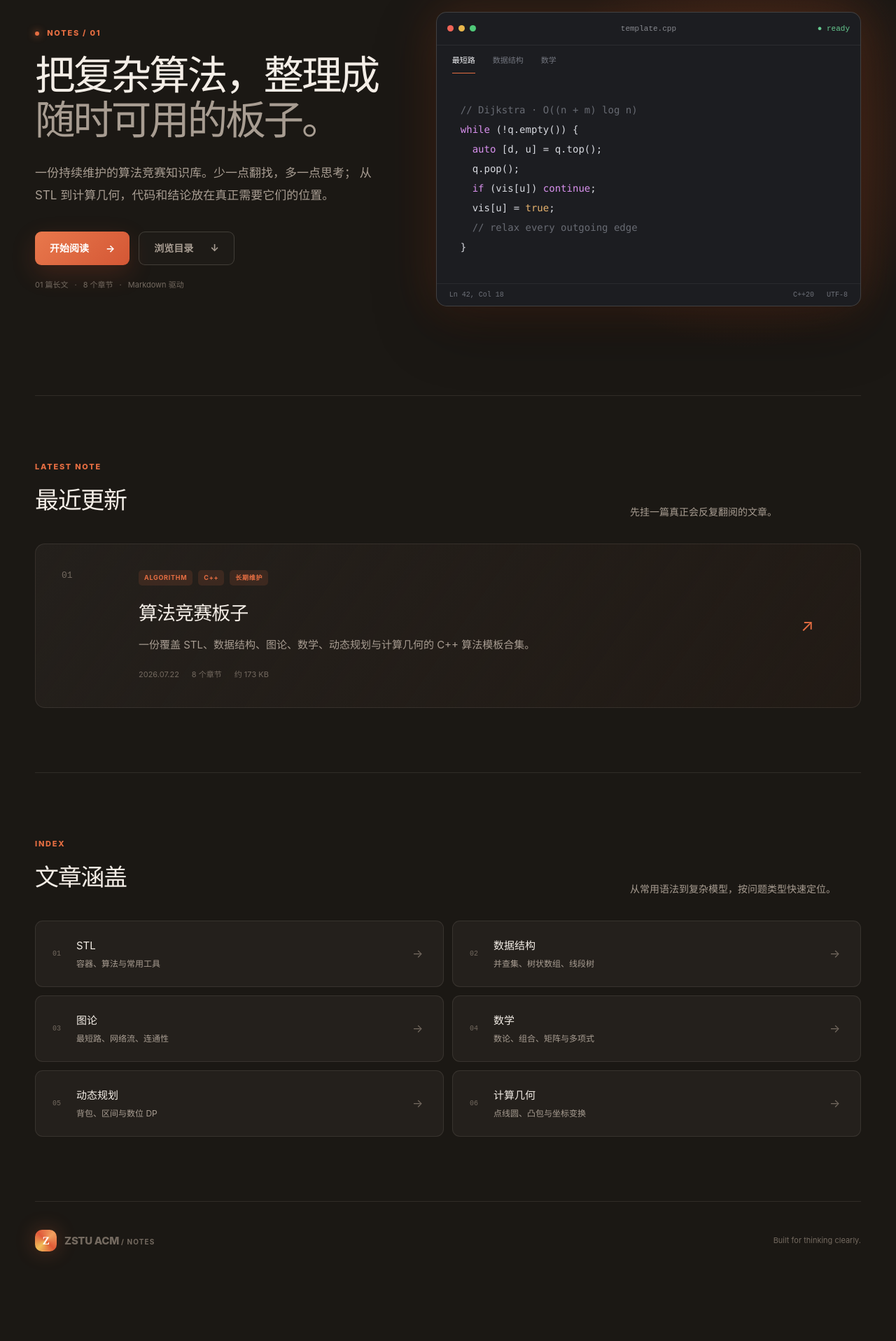
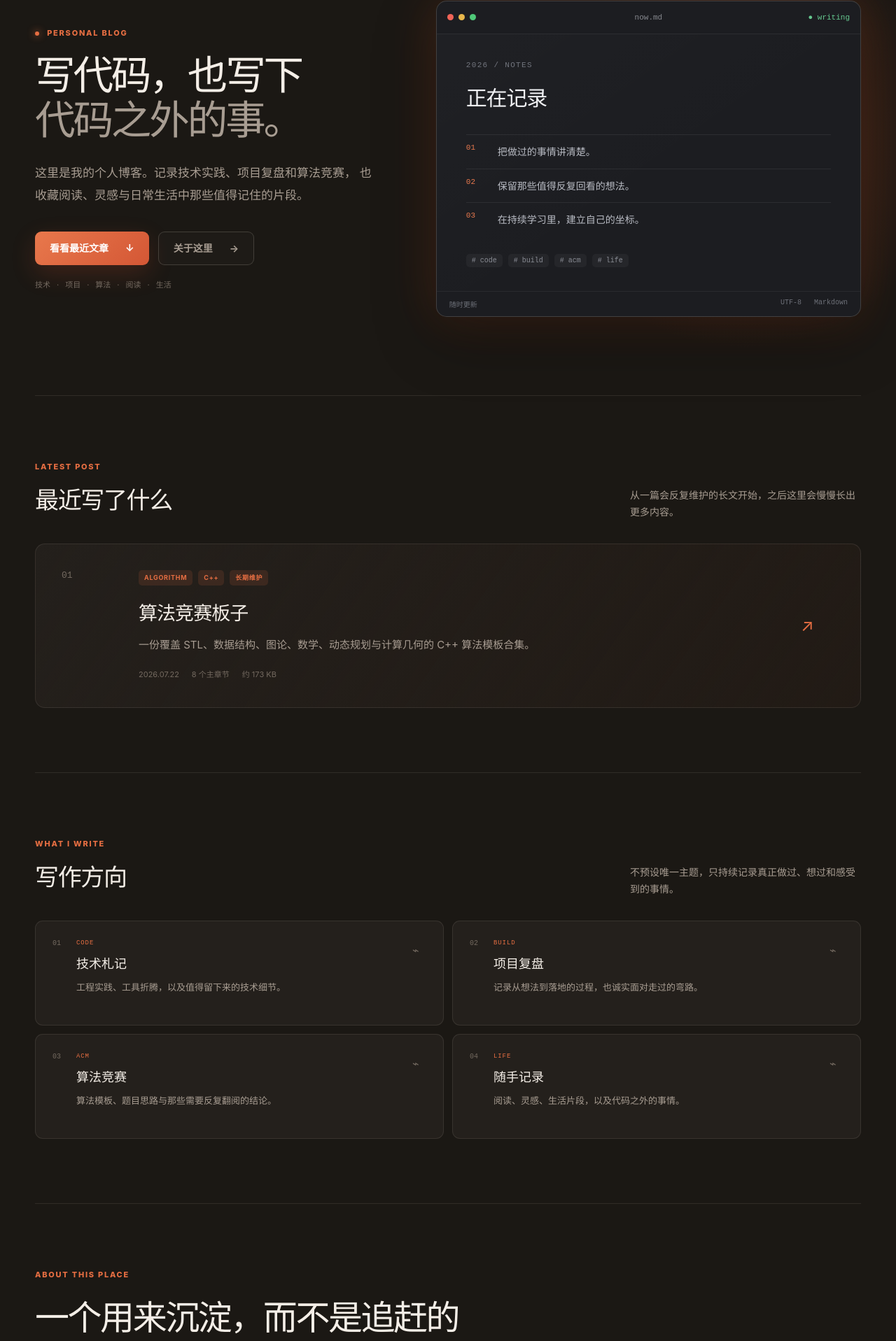
Before and after one commit to IoveCelestina/Manifold, a Next.js app: page / in a window 1280 px wide. Shown: the part 201-2118 px from the top of the page at 70% size. Before the commit the page ends 2045 px from the top, so only its background shows below. Built offline with nearby package versions, Linux system fonts and the light colour scheme.

Commit message:
fix: broaden blog homepage and reading layout

```diff
--- a/app/components/SiteHeader.tsx
+++ b/app/components/SiteHeader.tsx
@@ -5,10 +5,10 @@ export function SiteHeader() {
   return (
     <header className="site-header">
       <div className="header-inner shell">
-        <Link className="brand" href="/" aria-label="ZSTU ACM Notes 首页">
-          <span className="brand-mark">Z</span><span>ZSTU ACM <small>/ NOTES</small></span>
+        <Link className="brand" href="/" aria-label="ZSTUACM Blog 首页">
+          <span className="brand-mark">Z</span><span>ZSTUACM <small>/ BLOG</small></span>
         </Link>
-        <nav aria-label="主导航"><Link href="/">首页</Link><Link href="/#latest">文章</Link><Link href="/#topics">专题</Link></nav>
+        <nav aria-label="主导航"><Link href="/">首页</Link><Link href="/#latest">文章</Link><Link href="/#writing">分类</Link><Link href="/#about">关于</Link></nav>
         <ThemeToggle />
       </div>
     </header>
--- a/app/components/ThemeToggle.tsx
+++ b/app/components/ThemeToggle.tsx
@@ -7,7 +7,8 @@ export function ThemeToggle() {
   useEffect(() => {
     const next = window.localStorage.getItem("blog-theme") === "light";
     document.documentElement.dataset.theme = next ? "light" : "dark";
-    setLight(next);
+    const frame = window.requestAnimationFrame(() => setLight(next));
+    return () => window.cancelAnimationFrame(frame);
   }, []);
 
   function toggle() {
--- a/app/globals.css
+++ b/app/globals.css
@@ -139,8 +139,14 @@ button, input { font: inherit; }
 .hero-code { min-height: 300px; margin: 0; padding: 38px 34px; color: #d7d9df; background: transparent; font: 14px/2 ui-monospace, "Cascadia Code", Consolas, monospace; }
 .code-muted { color: #686b73; }.code-keyword { color: #d991ee; }.code-number { color: #e7b36e; }
 .window-footer { display: flex; justify-content: space-between; padding: 10px 18px; border-top: 1px solid rgba(255,255,255,0.06); color: #6e7179; font: 10px ui-monospace, monospace; }
+.note-paper { min-height: 333px; padding: 38px 42px 34px; color: #d7d9df; background: linear-gradient(145deg, rgba(255,255,255,0.015), transparent 58%); }
+.note-date { margin: 0 0 16px; color: #72757e; font: 11px ui-monospace, monospace; letter-spacing: 0.12em; }
+.note-paper h2 { margin: 0 0 26px; color: #f0f1f4; font-size: 30px; letter-spacing: -0.04em; }
+.note-line { display: grid; grid-template-columns: 32px 1fr; gap: 13px; padding: 12px 0; border-top: 1px solid rgba(255,255,255,0.07); }
+.note-line span { color: #e8794e; font: 11px ui-monospace, monospace; }.note-line p { margin: 0; color: #b8bbc3; font-size: 14px; }
+.note-tags { display: flex; flex-wrap: wrap; gap: 8px; margin-top: 25px; }.note-tags span { padding: 4px 8px; border-radius: 5px; color: #8b8e96; background: rgba(255,255,255,0.04); font: 10px ui-monospace, monospace; }
 
-.latest-section, .topics-section { padding: 92px 0; border-top: 1px solid var(--line); }
+.latest-section, .topics-section, .about-section { padding: 92px 0; border-top: 1px solid var(--line); }
 .section-heading { display: flex; justify-content: space-between; align-items: end; margin-bottom: 34px; }
 .section-heading .eyebrow { margin-bottom: 9px; }
 .section-heading h2 { margin: 0; font-size: 34px; letter-spacing: -0.04em; }
@@ -158,27 +164,29 @@ button, input { font: inherit; }
 .topic-card { display: grid; grid-template-columns: 34px 1fr 20px; align-items: center; padding: 22px 24px; border: 1px solid var(--line); border-radius: 11px; background: var(--panel); transition: background 160ms ease, border-color 160ms ease; }
 .topic-card:hover { border-color: var(--line-strong); background: var(--panel-strong); }
 .topic-card > span { color: var(--faint); font: 10px ui-monospace, monospace; }.topic-card h3 { margin: 0; font-size: 15px; }.topic-card p { margin: 3px 0 0; color: var(--muted); font-size: 12px; }.topic-card b { color: var(--faint); font-weight: 400; }
+.writing-card { min-height: 150px; align-items: start; padding-top: 26px; }.writing-card small { display: block; margin-bottom: 10px; color: var(--accent); font: 9px ui-monospace, monospace; letter-spacing: 0.1em; }.writing-card h3 { font-size: 18px; }.writing-card p { max-width: 420px; margin-top: 7px; font-size: 13px; line-height: 1.65; }.writing-card b { padding-top: 2px; }
+.about-section > .eyebrow { margin-bottom: 22px; }.about-section > div { display: grid; grid-template-columns: 1fr 0.8fr; gap: 80px; align-items: end; }.about-section h2 { max-width: 650px; margin: 0; font-size: clamp(32px, 4vw, 49px); line-height: 1.22; letter-spacing: -0.05em; }.about-section div p { margin: 0; color: var(--muted); font-size: 15px; line-height: 1.9; }
 .site-footer { display: flex; justify-content: space-between; align-items: center; padding: 40px 0 55px; border-top: 1px solid var(--line); color: var(--faint); font-size: 11px; }
 
 .reading-progress { position: fixed; inset: 0 auto auto 0; z-index: 100; height: 2px; background: linear-gradient(90deg, #e65d38, #f1a050); box-shadow: 0 0 11px var(--accent); transition: width 80ms linear; }
-.docs-shell { width: min(1390px, calc(100% - 48px)); margin: 0 auto; display: grid; grid-template-columns: 235px minmax(0, 760px) 190px; justify-content: center; gap: 50px; padding: 44px 0 110px; }
+.docs-shell { width: min(1510px, calc(100% - 48px)); margin: 0 auto; display: grid; grid-template-columns: 280px minmax(0, 780px) 230px; justify-content: center; gap: 54px; padding: 44px 0 110px; }
 .docs-left, .docs-right { position: sticky; top: 104px; align-self: start; max-height: calc(100vh - 130px); overflow: auto; scrollbar-width: thin; scrollbar-color: var(--line-strong) transparent; }
-.docs-left { padding-right: 18px; border-right: 1px solid var(--line); }
-.docs-search { height: 40px; display: grid; grid-template-columns: 20px 1fr auto; align-items: center; gap: 5px; padding: 0 10px; margin-bottom: 24px; border: 1px solid var(--line); border-radius: 9px; background: var(--panel); color: var(--faint); }
-.docs-search input { width: 100%; border: 0; outline: 0; background: transparent; color: var(--text); font-size: 12px; }.docs-search input::placeholder { color: var(--faint); }.docs-search kbd { padding: 1px 5px; border: 1px solid var(--line-strong); border-radius: 4px; font-size: 9px; font-weight: 400; }
-.nav-kicker { margin: 0 0 9px 8px; color: var(--accent); font-size: 11px; font-weight: 700; }
-.docs-left nav { display: grid; gap: 3px; }
-.docs-left nav a { padding: 7px 10px; border-radius: 7px; color: var(--muted); font-size: 12px; transition: color 150ms ease, background 150ms ease; }
-.docs-left nav a:hover, .docs-left nav a.active { color: var(--accent); background: var(--accent-soft); }.docs-left nav a.nested { padding-left: 22px; }
-.nav-note { margin: 28px 8px 0; padding-top: 20px; border-top: 1px solid var(--line); }.nav-note span { color: var(--green); font-size: 10px; }.nav-note p { margin: 6px 0; color: var(--faint); font-size: 10px; line-height: 1.6; }
+.docs-left { padding-right: 23px; border-right: 1px solid var(--line); }
+.docs-search { height: 46px; display: grid; grid-template-columns: 22px 1fr auto; align-items: center; gap: 7px; padding: 0 12px; margin-bottom: 27px; border: 1px solid var(--line); border-radius: 10px; background: var(--panel); color: var(--faint); }
+.docs-search input { width: 100%; border: 0; outline: 0; background: transparent; color: var(--text); font-size: 14px; }.docs-search input::placeholder { color: var(--faint); }.docs-search kbd { padding: 2px 6px; border: 1px solid var(--line-strong); border-radius: 4px; font-size: 10px; font-weight: 400; }
+.nav-kicker { margin: 0 0 11px 9px; color: var(--accent); font-size: 13px; font-weight: 720; }
+.docs-left nav { display: grid; gap: 4px; }
+.docs-left nav a { padding: 9px 12px; border-radius: 8px; color: var(--muted); font-size: 14px; line-height: 1.5; transition: color 150ms ease, background 150ms ease; }
+.docs-left nav a:hover, .docs-left nav a.active { color: var(--accent); background: var(--accent-soft); }.docs-left nav a.nested { padding-left: 25px; }
+.nav-note { margin: 31px 9px 0; padding-top: 23px; border-top: 1px solid var(--line); }.nav-note span { color: var(--green); font-size: 12px; }.nav-note p { margin: 8px 0; color: var(--faint); font-size: 12px; line-height: 1.7; }
 .docs-main { min-width: 0; }
-.breadcrumbs { display: flex; gap: 8px; margin-bottom: 31px; color: var(--faint); font-size: 11px; }.breadcrumbs a:hover { color: var(--accent); }
+.breadcrumbs { display: flex; gap: 8px; margin-bottom: 31px; color: var(--faint); font-size: 13px; }.breadcrumbs a:hover { color: var(--accent); }
 .article-header > .eyebrow { margin-bottom: 12px; }
 .article-header h1 { margin: 0; font-size: clamp(40px, 5vw, 58px); line-height: 1.12; letter-spacing: -0.055em; }
 .article-header > p:not(.eyebrow) { max-width: 650px; margin: 20px 0 0; color: var(--muted); font-size: 16px; line-height: 1.85; }
-.article-header > div { display: flex; gap: 18px; margin-top: 21px; color: var(--faint); font-size: 10px; }
+.article-header > div { display: flex; gap: 18px; margin-top: 21px; color: var(--faint); font-size: 12px; }
 .article-separator { height: 1px; margin: 37px 0 42px; background: var(--line); }
-.docs-right { padding: 3px 0 0 8px; }.docs-right > p { margin: 0 0 15px; color: var(--text); font-size: 11px; font-weight: 720; }.docs-right nav { display: grid; gap: 3px; border-left: 1px solid var(--line); }.docs-right a { margin-left: -1px; padding: 5px 0 5px 14px; border-left: 1px solid transparent; color: var(--faint); font-size: 10px; line-height: 1.45; transition: color 150ms ease, border-color 150ms ease; }.docs-right a.nested { padding-left: 20px; }.docs-right a:hover, .docs-right a.active { color: var(--accent); border-left-color: var(--accent); }
+.docs-right { padding: 3px 0 0 10px; }.docs-right > p { margin: 0 0 17px; color: var(--text); font-size: 14px; font-weight: 720; }.docs-right nav { display: grid; gap: 4px; border-left: 1px solid var(--line); }.docs-right a { margin-left: -1px; padding: 7px 0 7px 16px; border-left: 2px solid transparent; color: var(--faint); font-size: 12.5px; line-height: 1.5; transition: color 150ms ease, border-color 150ms ease; }.docs-right a.nested { padding-left: 23px; }.docs-right a:hover, .docs-right a.active { color: var(--accent); border-left-color: var(--accent); }
 
 .markdown-body { color: var(--muted); font-size: 15px; line-height: 1.9; overflow-wrap: anywhere; }
 .markdown-body > h1 { margin: 72px 0 23px; padding-bottom: 15px; border-bottom: 1px solid var(--line); color: var(--text); font-size: 31px; line-height: 1.25; letter-spacing: -0.035em; }
@@ -204,15 +212,15 @@ button, input { font: inherit; }
 @keyframes rise-in { from { transform: translateY(12px); } to { transform: translateY(0); } }
 @media (prefers-reduced-motion: reduce) { html { scroll-behavior: auto; } *, *::before, *::after { animation-duration: 0.01ms !important; transition-duration: 0.01ms !important; } }
 
-@media (max-width: 1120px) {
-  .docs-shell { grid-template-columns: 210px minmax(0, 740px); gap: 35px; }
+@media (max-width: 1280px) {
+  .docs-shell { grid-template-columns: 245px minmax(0, 760px); gap: 40px; }
   .docs-right { display: none; }
 }
 @media (max-width: 860px) {
   .shell { width: min(100% - 32px, 700px); }
   .header-inner { grid-template-columns: 1fr auto; }.site-header nav { display: none; }
   .hero { min-height: auto; grid-template-columns: 1fr; gap: 56px; padding-top: 70px; }.hero::before { right: -330px; }.code-window { transform: none; }
-  .section-heading { display: block; }.section-heading > p { width: auto; margin-top: 10px; }.topic-grid { grid-template-columns: 1fr; }
+  .section-heading { display: block; }.section-heading > p { width: auto; margin-top: 10px; }.topic-grid { grid-template-columns: 1fr; }.about-section > div { grid-template-columns: 1fr; gap: 22px; }
   .docs-shell { width: min(100% - 32px, 760px); display: block; padding-top: 28px; }.docs-left { position: static; max-height: none; margin-bottom: 34px; padding: 0 0 22px; border-right: 0; border-bottom: 1px solid var(--line); }.docs-left nav { grid-template-columns: repeat(4, 1fr); }.docs-left nav a { text-align: center; }.docs-left .nav-note { display: none; }
   .article-header h1 { font-size: 42px; }
 }
@@ -220,6 +228,6 @@ button, input { font: inherit; }
   .site-header { height: 65px; }.brand small { display: none; }
   .hero { padding: 56px 0; }.hero h1 { font-size: 41px; }.hero-lede { font-size: 15px; }.hero-actions { align-items: stretch; flex-direction: column; }.primary-button, .secondary-button { justify-content: space-between; }
   .hero-code { min-height: 240px; padding: 24px 19px; font-size: 11px; }.window-tabs { gap: 15px; }
-  .latest-section, .topics-section { padding: 65px 0; }.post-card { grid-template-columns: 1fr 24px; padding: 25px; }.post-number { display: none; }.post-main h3 { font-size: 23px; }.post-stats { flex-wrap: wrap; }.site-footer { align-items: flex-start; gap: 20px; }
+  .latest-section, .topics-section, .about-section { padding: 65px 0; }.post-card { grid-template-columns: 1fr 24px; padding: 25px; }.post-number { display: none; }.post-main h3 { font-size: 23px; }.post-stats { flex-wrap: wrap; }.site-footer { align-items: flex-start; gap: 20px; }.note-paper { min-height: 300px; padding: 28px 22px; }
   .docs-left nav { grid-template-columns: repeat(2, 1fr); }.docs-main { width: 100%; }.article-header h1 { font-size: 36px; }.article-header > div { flex-wrap: wrap; }.markdown-body { font-size: 14px; }.markdown-body pre { margin-left: -10px; margin-right: -10px; padding: 18px 16px; }.markdown-body pre code { font-size: 11px; }.article-footer { align-items: flex-start; flex-direction: column; gap: 8px; }
 }
--- a/app/page.tsx
+++ b/app/page.tsx
@@ -2,52 +2,56 @@ import Link from "next/link";
 import { SiteHeader } from "./components/SiteHeader";
 import { post } from "./lib/post";
 
-const topicGroups = [
-  ["STL", "容器、算法与常用工具"],
-  ["数据结构", "并查集、树状数组、线段树"],
-  ["图论", "最短路、网络流、连通性"],
-  ["数学", "数论、组合、矩阵与多项式"],
-  ["动态规划", "背包、区间与数位 DP"],
-  ["计算几何", "点线圆、凸包与坐标变换"],
+const writingTracks = [
+  ["技术札记", "工程实践、工具折腾，以及值得留下来的技术细节。", "CODE"],
+  ["项目复盘", "记录从想法到落地的过程，也诚实面对走过的弯路。", "BUILD"],
+  ["算法竞赛", "算法模板、题目思路与那些需要反复翻阅的结论。", "ACM"],
+  ["随手记录", "阅读、灵感、生活片段，以及代码之外的事情。", "LIFE"],
 ];
 
 export default function Home() {
   return (
     <main>
       <SiteHeader />
-      <section className="hero shell">
+      <section className="hero shell personal-hero">
         <div className="hero-copy reveal">
-          <p className="eyebrow"><span className="status-dot" /> NOTES / 01</p>
-          <h1>把复杂算法，整理成<br /><span>随时可用的板子。</span></h1>
+          <p className="eyebrow"><span className="status-dot" /> PERSONAL BLOG</p>
+          <h1>写代码，也写下<br /><span>代码之外的事。</span></h1>
           <p className="hero-lede">
-            一份持续维护的算法竞赛知识库。少一点翻找，多一点思考；
-            从 STL 到计算几何，代码和结论放在真正需要它们的位置。
+            这里是我的个人博客。记录技术实践、项目复盘和算法竞赛，
+            也收藏阅读、灵感与日常生活中那些值得记住的片段。
           </p>
           <div className="hero-actions">
-            <Link className="primary-button" href={post.href}>开始阅读 <span>→</span></Link>
-            <a className="secondary-button" href="#topics">浏览目录 <span>↓</span></a>
+            <a className="primary-button" href="#latest">看看最近文章 <span>↓</span></a>
+            <a className="secondary-button" href="#about">关于这里 <span>→</span></a>
           </div>
           <div className="hero-meta">
-            <span>01 篇长文</span><span>·</span><span>{post.sectionCount} 个章节</span><span>·</span><span>Markdown 驱动</span>
+            <span>技术</span><span>·</span><span>项目</span><span>·</span><span>算法</span><span>·</span><span>阅读</span><span>·</span><span>生活</span>
           </div>
         </div>
 
-        <div className="code-window reveal reveal-delay" aria-label="算法代码预览">
+        <div className="code-window note-window reveal reveal-delay" aria-label="个人博客内容预览">
           <div className="window-bar">
             <div className="traffic-lights"><i /><i /><i /></div>
-            <span>template.cpp</span>
-            <span className="window-state">● ready</span>
+            <span>now.md</span>
+            <span className="window-state">● writing</span>
           </div>
-          <div className="window-tabs"><span className="active">最短路</span><span>数据结构</span><span>数学</span></div>
-          <pre className="hero-code"><code><span className="code-muted">// Dijkstra · O((n + m) log n)</span>{"\n"}<span className="code-keyword">while</span> (!q.empty()) {"{"}{"\n"}  <span className="code-keyword">auto</span> [d, u] = q.top();{"\n"}  q.pop();{"\n"}  <span className="code-keyword">if</span> (vis[u]) <span className="code-keyword">continue</span>;{"\n"}  vis[u] = <span className="code-number">true</span>;{"\n"}  <span className="code-muted">// relax every outgoing edge</span>{"\n"}{"}"}</code></pre>
-          <div className="window-footer"><span>Ln 42, Col 18</span><span>C++20&nbsp;&nbsp; UTF-8</span></div>
+          <div className="note-paper">
+            <p className="note-date">2026 / NOTES</p>
+            <h2>正在记录</h2>
+            <div className="note-line"><span>01</span><p>把做过的事情讲清楚。</p></div>
+            <div className="note-line"><span>02</span><p>保留那些值得反复回看的想法。</p></div>
+            <div className="note-line"><span>03</span><p>在持续学习里，建立自己的坐标。</p></div>
+            <div className="note-tags"><span># code</span><span># build</span><span># acm</span><span># life</span></div>
+          </div>
+          <div className="window-footer"><span>随时更新</span><span>UTF-8&nbsp;&nbsp; Markdown</span></div>
         </div>
       </section>
 
       <section className="latest-section shell" id="latest">
         <div className="section-heading">
-          <div><p className="eyebrow">LATEST NOTE</p><h2>最近更新</h2></div>
-          <p>先挂一篇真正会反复翻阅的文章。</p>
+          <div><p className="eyebrow">LATEST POST</p><h2>最近写了什么</h2></div>
+          <p>从一篇会反复维护的长文开始，之后这里会慢慢长出更多内容。</p>
         </div>
         <Link className="post-card" href={post.href}>
           <div className="post-number">01</div>
@@ -55,29 +59,37 @@ export default function Home() {
             <div className="post-tags"><span>ALGORITHM</span><span>C++</span><span>长期维护</span></div>
             <h3>{post.title}</h3>
             <p>{post.description}</p>
-            <div className="post-stats"><span>{post.updatedAt}</span><span>{post.sectionCount} 个章节</span><span>约 {post.sizeLabel}</span></div>
+            <div className="post-stats"><span>{post.updatedAt}</span><span>{post.sectionCount} 个主章节</span><span>约 {post.sizeLabel}</span></div>
           </div>
           <div className="post-arrow" aria-hidden="true">↗</div>
         </Link>
       </section>
 
-      <section className="topics-section shell" id="topics">
+      <section className="topics-section shell" id="writing">
         <div className="section-heading">
-          <div><p className="eyebrow">INDEX</p><h2>文章涵盖</h2></div>
-          <p>从常用语法到复杂模型，按问题类型快速定位。</p>
+          <div><p className="eyebrow">WHAT I WRITE</p><h2>写作方向</h2></div>
+          <p>不预设唯一主题，只持续记录真正做过、想过和感受到的事情。</p>
         </div>
-        <div className="topic-grid">
-          {topicGroups.map(([name, desc], index) => (
-            <Link className="topic-card" href={`${post.href}#${name.toLowerCase()}`} key={name}>
-              <span>0{index + 1}</span><div><h3>{name}</h3><p>{desc}</p></div><b>→</b>
-            </Link>
+        <div className="topic-grid writing-grid">
+          {writingTracks.map(([name, desc, label], index) => (
+            <div className="topic-card writing-card" key={name}>
+              <span>0{index + 1}</span><div><small>{label}</small><h3>{name}</h3><p>{desc}</p></div><b>⌁</b>
+            </div>
           ))}
         </div>
       </section>
 
+      <section className="about-section shell" id="about">
+        <p className="eyebrow">ABOUT THIS PLACE</p>
+        <div>
+          <h2>一个用来沉淀，而不是追赶的地方。</h2>
+          <p>这里不会只放算法竞赛内容。它更像一张不断展开的个人地图：技术是坐标之一，项目、阅读和生活同样重要。</p>
+        </div>
+      </section>
+
       <footer className="site-footer shell">
-        <div className="brand"><span className="brand-mark">Z</span><span>ZSTU ACM <small>/ NOTES</small></span></div>
-        <p>Built for thinking clearly.</p>
+        <div className="brand"><span className="brand-mark">Z</span><span>ZSTUACM <small>/ BLOG</small></span></div>
+        <p>记录学习、构建与生活。</p>
       </footer>
     </main>
   );
```
Also changed, not shown: app/layout.tsx (+5 -5 lines), public/og.svg (added), 1 other file (tests, documents, lock files or other folders).
